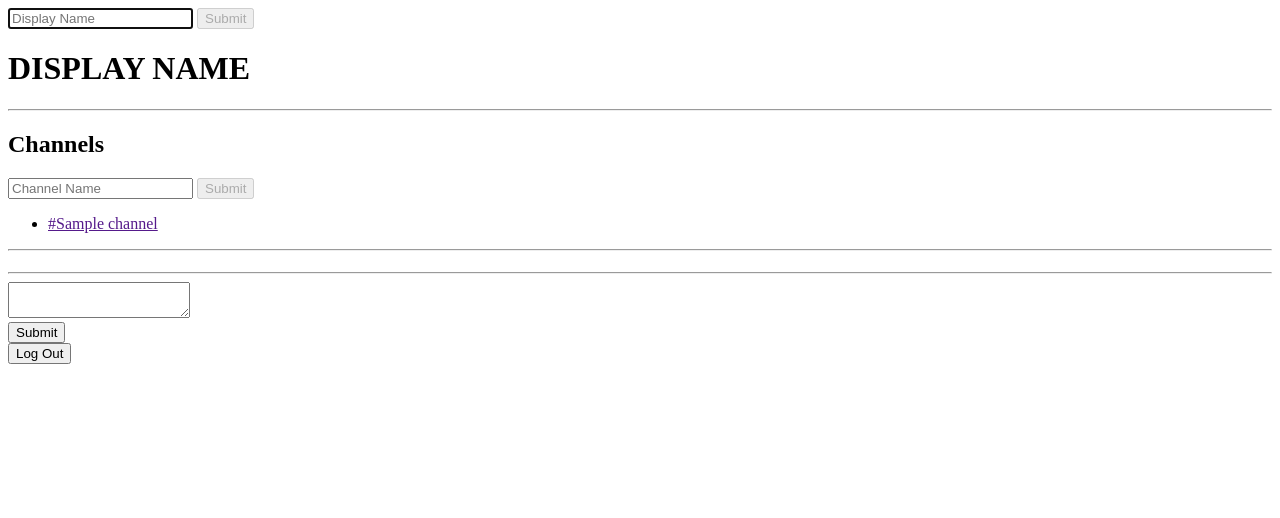
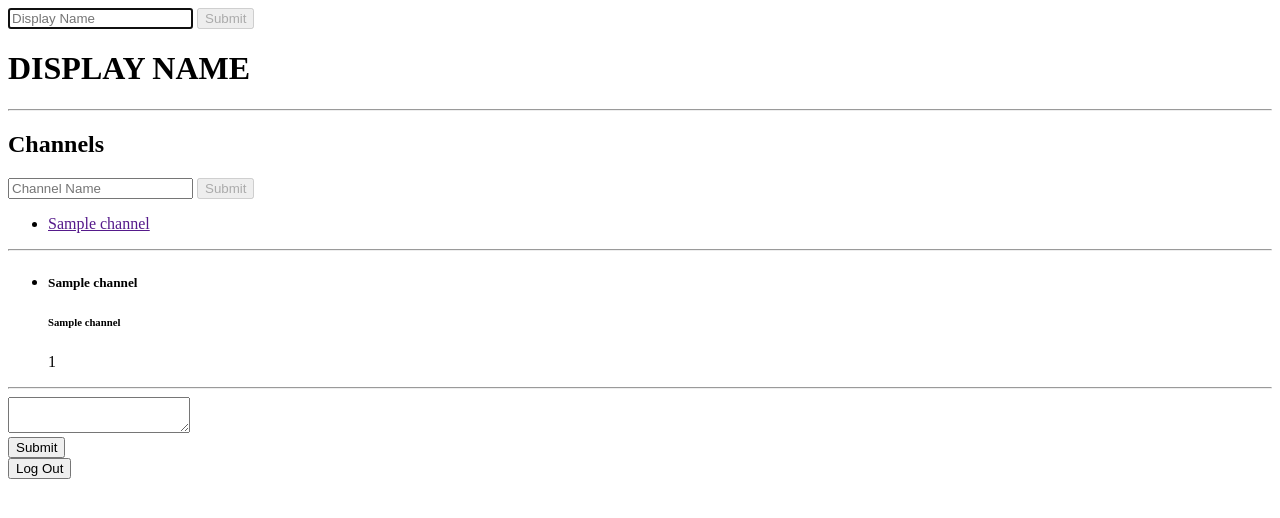
Before and after one commit to alecoad/project2-flack, a Flask app: template templates/index.html in a window 1280 px wide. Shown: the top 518 px of the page. Run offline with Flask 2, Linux system fonts and the light colour scheme; the template is opened without the code that fills it: most values are stand-ins (such as "Sample title", 1, 10 or a date in 2020); some libraries are stand-ins or nearby versions.

Commit message:
Channel list finished, starting to set up join chat socket event

```diff
--- a/application.py
+++ b/application.py
@@ -7,14 +7,11 @@ app = Flask(__name__)
 app.config["SECRET_KEY"] = os.getenv("SECRET_KEY")
 socketio = SocketIO(app)
 
-# Create a chat class to hold up to 100 messages for each channel
-class Chat:
-    def __init__(self, channel, messages):
-        self.channel = channel
-        self.messages = messages
+# Create a list of dicts to hold all the Chat objects
+chats = {}
 
-# Create a list to hold all the Chat objects
-chats = []
+# Create a variable to store the current channel
+current_channel = 'two';
 
 # Test chats
 #chat1 = Chat("ONE", [('hi', 'andrew', 1), ('what?', 'ellie', 2), ('bye', 'gary', 3)])
@@ -23,12 +20,10 @@ chats = []
 #chats.append(chat1)
 #chats.append(chat2)
 
-message = "you've reached the chatroom of: "
-
 
 @app.route("/")
 def index():
-    return render_template("index.html", chats=chats)
+    return render_template("index.html", chats=chats, current_channel=current_channel)
 
 
 @socketio.on("submit channel")
@@ -37,21 +32,26 @@ def submit_channel(data):
 
     # Check chat list for channel name, kickback if duplicate
     for chat in chats:
-        if channel in chat.channel:
+        if channel in chat:
             emit("submit fail", broadcast=False)
             break;
     else:
-        chats.append(Chat(channel, []))
+        chats.update({channel:[]})
         emit("create channel", {"channel": channel}, broadcast=True)
+
 
 
 @socketio.on("submit message")
 def submit_message(data):
+    channel = data["channel"]
+    name = data["name"]
     message = data["message"]
+    time = data["time"]
 
-    # Add message to chats object list
-    # TODO
-    emit("create message", {"message": message}, broadcast=True)
+    # Add the message as the channel key's value
+    chats[channel].append((message, name, time))
+
+    emit("create message", {"message": message, "name": name, "time": time}, broadcast=True)
 
 
 
--- a/static/index.js
+++ b/static/index.js
@@ -44,6 +44,12 @@ document.addEventListener('DOMContentLoaded', () => {
         console.log("stored name");
     }
 
+    // Check for last channel and display
+    if (localStorage.getItem('channel')) {
+        const channel = localStorage.getItem('channel');
+        document.querySelector('#chat-channel').innerHTML = channel;
+    }
+
     // CHANNEL CREATION
 
     // By default, channel submit button is disabled
@@ -56,6 +62,34 @@ document.addEventListener('DOMContentLoaded', () => {
         else
             document.querySelector('#channel-submit').disabled = true;
     };
+
+    // CHANNEL LIST
+
+    // When a channel link is clicked, go to that chatroom
+    document.querySelectorAll('.channel-link').forEach(link => {
+        link.onclick = () => {
+            console.log("link clicked");
+
+            // Get the channel name of the chat
+            const channel = link.innerHTML;
+            console.log(channel);
+
+            // Store channel name in local storage
+            localStorage.setItem('channel', channel);
+
+            // Display the channel name
+            document.querySelector('#chat-channel').innerHTML = channel;
+
+            // Clear messages from past channel
+            document.querySelector('#message-list').innerHTML = '';
+
+            // Reload to get messages server-side from channel
+            location.reload();
+
+            // Stop form from submitting
+            return false;
+        };
+    });
 
     // Connect to websocket
     var socket = io.connect(location.protocol + '//' + document.domain + ':' + location.port);
@@ -78,8 +112,19 @@ document.addEventListener('DOMContentLoaded', () => {
         // "Submit message" event
         document.querySelector('#message-form').onsubmit = () => {
             console.log('message submitted');
+
+            // Get the current channel and sender
+            const current_channel = localStorage.getItem('channel');
+            const sender = localStorage.getItem('name');
+
+            // Store the message and time sent
             const message = document.querySelector('#message').value;
-            socket.emit('submit message', {'message': message});
+            const time = Date.now();
+
+            console.log(current_channel, message, sender, time);
+
+            // Send the message, channel, name, and timestamp
+            socket.emit('submit message', {'channel': current_channel, 'message': message, 'name': sender, 'time': time});
 
             // Clear input form
             document.querySelector('#message').value = '';
@@ -106,11 +151,7 @@ document.addEventListener('DOMContentLoaded', () => {
         // Create link with data attribute
         console.log("creating link");
         const a = document.createElement('a');
-        a.href = '';
         a.classList.add('channel-link');
-        console.log('dokljasldfne');
-        a.dataset.page = `${data.channel}`;
-        console.log('doLKAJSDLKFne');
         a.innerHTML = `#${data.channel}`;
         console.log('done');
 
@@ -120,52 +161,31 @@ document.addEventListener('DOMContentLoaded', () => {
 
         // Reload page to activate link
         // Perhaps another way would be to create links in JS?
-        //location.reload();
+        location.reload();
     });
 
     // When a new message is created, add to the unordered list
     socket.on('create message', data => {
-        console.log("received message");
+        console.log("GOT IT!");
+
+        // Create list element that will hold elements for the name, time, and message
         const li = document.createElement('li');
+        const h5 = document.createElement('h5');
+        const h6 = document.createElement('h6');
+        const p = document.createElement('p');
+
+        // Populate the elements
+        p.innerHTML = `${data.message}`;
+        h5.innerHTML = `${data.name}`;
+        h6.innerHTML = `${data.time}`;
+
+        // Add the list element
         document.querySelector('#message-list').append(li);
-        li.innerHTML = `${data.message}`;
-        console.log('message added to list');
+
+        // Add to the list element
+        li.append(h5, h6, p);
+        console.log('check you html');
     });
-
-    // CHANNEL LIST
-
-    // When a channel link is clicked, go to that chatroom
-    document.querySelectorAll('.channel-link').forEach(link => {
-        link.onclick = () => {
-            console.log("link clicked");
-
-            // Display the channel name of the chat
-            const channel = link.innerHTML;
-            console.log(channel);
-
-            // Store channel name in local storage
-            localStorage.setItem('channel', channel);
-
-            // Display the channel name
-            document.querySelector('#chat-channel').innerHTML = channel;
-
-            // Stop form from submitting
-            return false;
-        };
-    });
-
-
-
-    // Set links up to load new pages.
-//    document.querySelectorAll('.channel-link').forEach(link => {
-//        link.onclick = () => {
-//            const page = link.dataset.page;
-            //load_page(page);
-//            load_page('channel');
-//            return false;
-//        };
-//    });
-
 
 
 
@@ -181,24 +201,5 @@ document.addEventListener('DOMContentLoaded', () => {
     };
 });
 
-// Update chat messages on popping state.
-//window.onpopstate = e => {
-//    const data = e.state;
-//    document.title = data.title;
-//    document.querySelector('#chatroom').innerHTML = data.text;
-//};
-
-// Renders contents of the chat in main view.
-//function load_page(name) {
-//    const request = new XMLHttpRequest();
-//    request.open('GET', `/channel/${name}`);
-//    request.onload = () => {
-//        const response = request.responseText;
-//        document.querySelector('#chatroom').innerHTML = response;
-
-        // Push state to URL.
-//        document.title = name;
-//        history.pushState({'title': name, 'text': response}, name, name);
-//    };
-//    request.send();
-//}
+// Get current time function
+// TODO
--- a/templates/index.html
+++ b/templates/index.html
@@ -38,8 +38,8 @@
         </form>
 
         <ul id="channel-list">
-            {% for chat in chats %}
-                <li><a href="" class="channel-link" data-page=chat.channel>#{{ chat.channel }}</a></li>
+            {% for channel in chats %}
+                <li><a href="" class="channel-link">{{ channel }}</a></li>
             {% endfor %}
         </ul>
         <hr>
@@ -47,6 +47,13 @@
         <div id="chatroom">
             <h1 id="chat-channel"></h1>
             <ul id="message-list">
+                {% for messages in chats[current_channel] %}
+                    <li>
+                        <h5>{{ messages[1] }}</h5>
+                        <h6>{{ messages[2] }}</h6>
+                        <p>{{ messages[0] }}</p>
+                    </li>
+                {% endfor %}
             </ul>
         </div>
 
```
